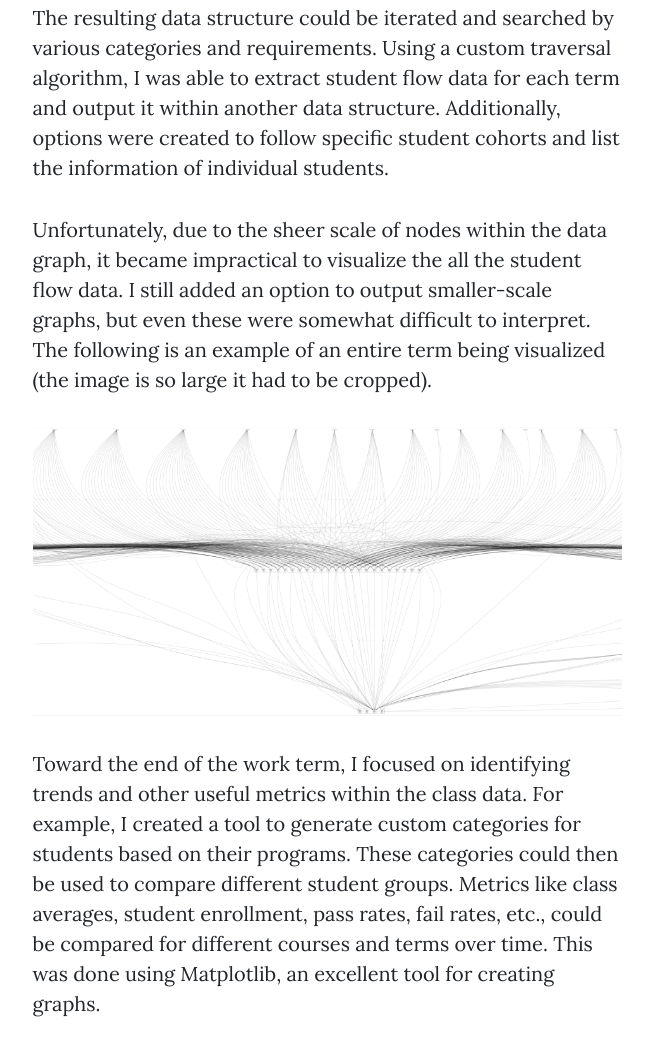
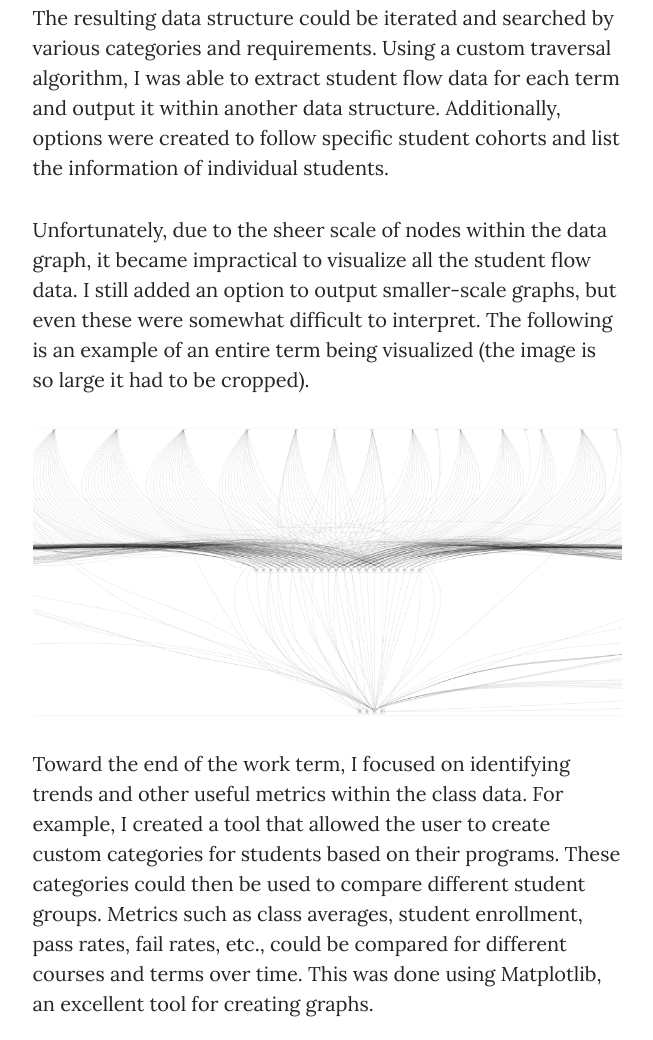
Before and after one commit to sebastiankula/coopBlog, a plain HTML site: page post.html in a window 1280 px wide. Shown: the part 2932-3972 px from the top of the page, without its empty margins (313-966 px from the left). Drawn offline with nearby package versions, Linux system fonts and the light colour scheme.

Commit message:
Update post.html

```diff
--- a/post.html
+++ b/post.html
@@ -85,11 +85,11 @@
 
                         <p>The resulting data structure could be iterated and searched by various categories and requirements. Using a custom traversal algorithm, I was able to extract student flow data for each term and output it within another data structure. Additionally, options were created to follow specific student cohorts and list the information of individual students.</p>
 
-                        <p>Unfortunately, due to the sheer scale of nodes within the data graph, it became impractical to visualize the all the student flow data. I still added an option to output smaller-scale graphs, but even these were somewhat difficult to interpret. The following is an example of an entire term being visualized (the image is so large it had to be cropped).</p>
+                        <p>Unfortunately, due to the sheer scale of nodes within the data graph, it became impractical to visualize all the student flow data. I still added an option to output smaller-scale graphs, but even these were somewhat difficult to interpret. The following is an example of an entire term being visualized (the image is so large it had to be cropped).</p>
 
                         <p><img src="assets/img/big_graph.jpg" alt="Graph" /></p>
 
-                        <p>Toward the end of the work term, I focused on identifying trends and other useful metrics within the class data. For example, I created a tool to generate custom categories for students based on their programs. These categories could then be used to compare different student groups. Metrics like class averages, student enrollment, pass rates, fail rates, etc., could be compared for different courses and terms over time. This was done using Matplotlib, an excellent tool for creating graphs.</p>
+                        <p>Toward the end of the work term, I focused on identifying trends and other useful metrics within the class data. For example, I created a tool that allowed the user to create custom categories for students based on their programs. These categories could then be used to compare different student groups. Metrics such as class averages, student enrollment, pass rates, fail rates, etc., could be compared for different courses and terms over time. This was done using Matplotlib, an excellent tool for creating graphs.</p>
 
                         <h2>Goals</h2>
                         <p>The following are the learning goals I set during the work term:</p>
@@ -109,7 +109,7 @@
                         <p>Regarding data analysis, I learned a great deal by utilizing student records to create various graphs and document student flow. A great source of learning was encountering problems during development, and then creating solutions to those problems. For instance, I was able to learn about the significance of parsing records and creating code that can handle unexpected formats or information. Furthermore, another key takeaway was the importance of choosing a visualization format that will be able to support the scale and type of data that is to be displayed. Finally, I was also able to use the "matplotlib" Python library where I learned how to plot data and create graphs dynamically which I believe will be very useful in future roles.</p>
 
                         <h2>Other Takeaways</h2>
-                        <p>Another thing I am thankful for is the opportunity to become familiar with different front-end JavaScript libraries such as D3.js and Go.js. Although I loved working with Matplotlib, I believe interactive data visuals are fantastic ways of displaying data - especially when there are many aspects to the visual and the user wants to hone in on a particular aspect. Through the creation of different visualization prototypes I was exposed to these different frameworks/libraries and also got more practice with reading documentation and utilizing different APIs.</p>
+                        <p>Another thing I am thankful for is the opportunity to become familiar with different front-end JavaScript libraries such as D3.js and Go.js. Although I loved working with Matplotlib, I believe interactive visuals are a fantastic way of displaying data - especially when there are many aspects to the visual and the user wants to hone in on a particular one. Through the creation of different visualization prototypes I was exposed to these different frameworks/libraries and also got more practice with reading documentation and utilizing different APIs.</p>
 
                         <h2>Conclusion</h2>
                         <p>Overall, this was a great first co-op work term. It was very refreshing to build a project that I knew would see actual use and serve a purpose. In addition, this was a great experience to explore a different facet of computer science – data analysis. Before this term, I had no prior experience in data analysis, and this placement sparked my interest in the field. Furthermore, I also learned many invaluable skills and gained exposure to different technologies that will benefit my future career. It was also very rewarding to finally apply classroom concepts to a real-world position.</p>
```
